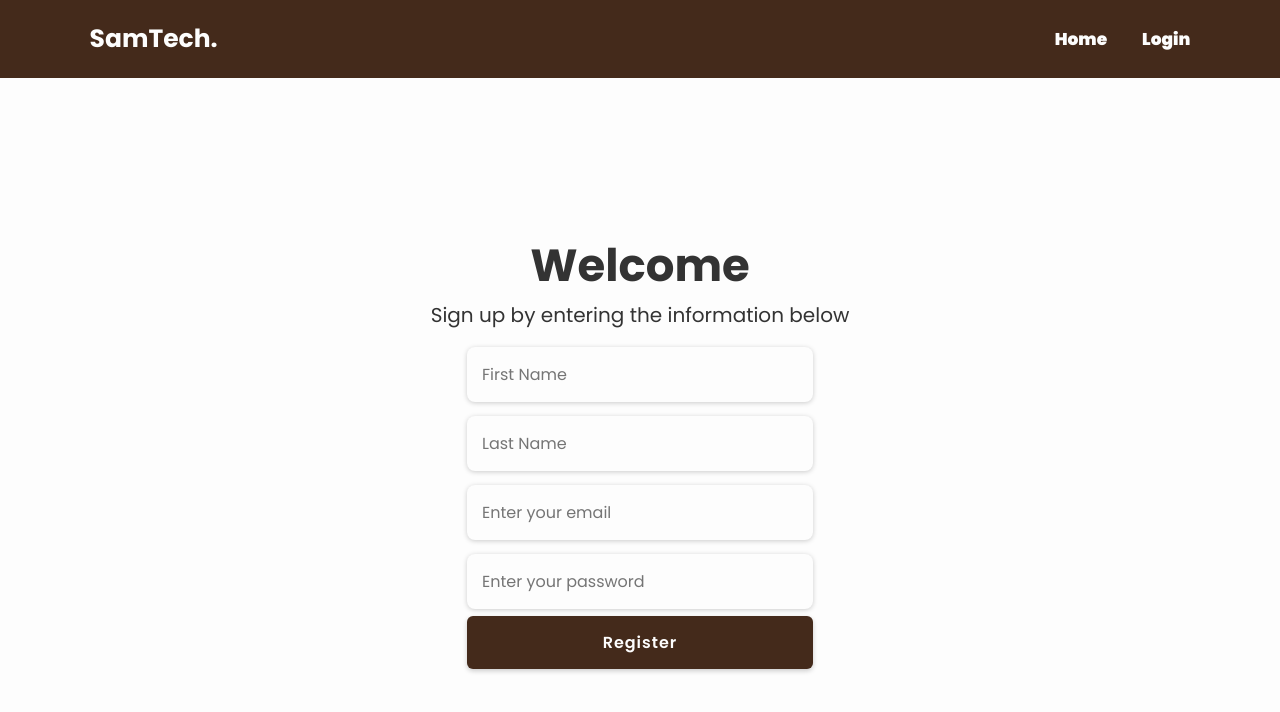
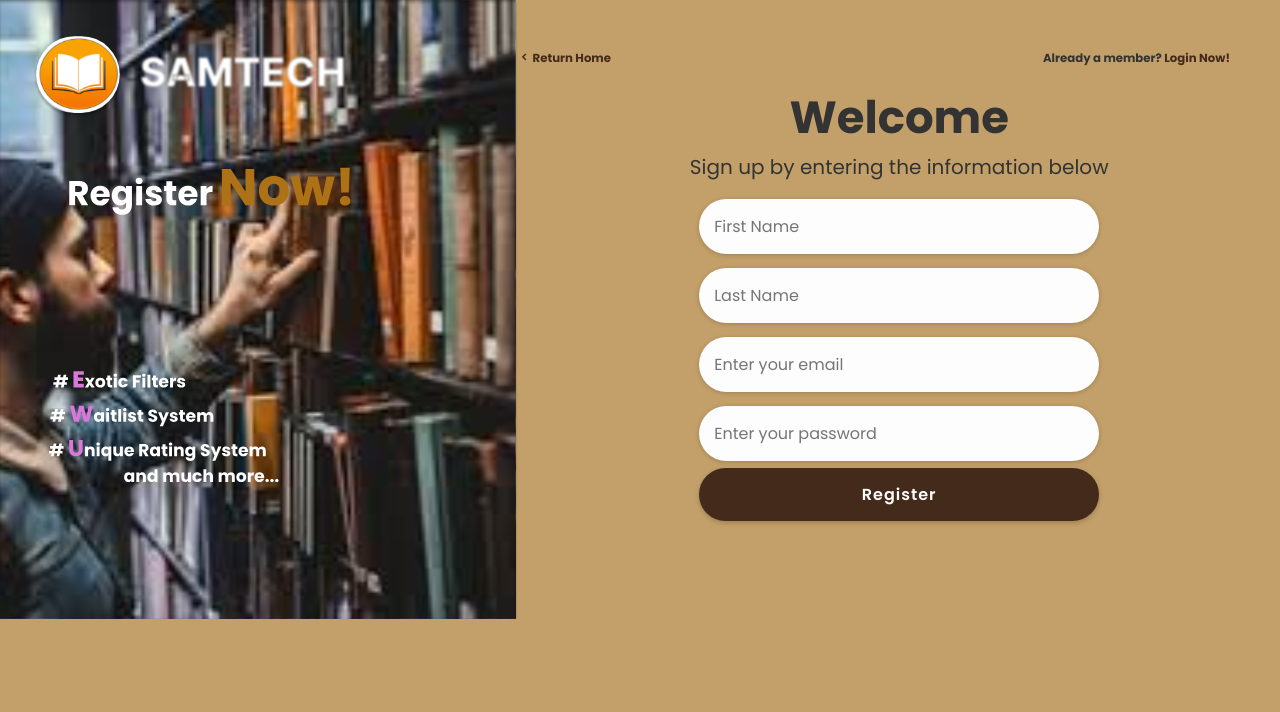
Before and after one commit to SamTech-Africa/library_management_system_frontend, a React (Create React App) app: page /register in a window 1280 px wide. Shown: the top 712 px of the page. Built offline with nearby package versions, Linux system fonts and the light colour scheme.

Commit message:
Login Restructuring...

```diff
--- a/src/container/pages/components/auth/Login.jsx
+++ b/src/container/pages/components/auth/Login.jsx
@@ -1,4 +1,4 @@
-import React,{useState, useEffect} from 'react';
+import React,{useState} from 'react';
 import { Link, useNavigate } from 'react-router-dom';
 import axios from 'axios';
 
--- a/src/container/pages/components/auth/Register.jsx
+++ b/src/container/pages/components/auth/Register.jsx
@@ -1,4 +1,4 @@
-import React,{useState, useEffect} from 'react';
+import React,{useState} from 'react';
 import { Link } from 'react-router-dom';
 import axios from 'axios';
 
@@ -29,17 +29,23 @@ const Register  = () => {
 
 
   return (
-    <div>
-      <header className={styles.header}>
-      <Link to='/#' className={styles.logo}>SamTech.</Link>
-        <nav className={styles.navbar}>
-            <Link to='/' className='active'>Home</Link>
-            <Link to='/login'>Login</Link>
-        </nav>
-      </header>
-
-
-      <section className={styles.formSection}>
+    <div className={styles.container}>
+      <div className={styles.leftSection}></div>
+      <div className={styles.rightSection}>
+        <div className={styles.topSection}>
+        <h3>
+          <Link to="/">
+            <i class='bx bxs-chevron-left'></i>  <span>Return Home</span>
+          </Link>
+        </h3>
+        <h3>
+            Already a member?{" "}
+            <Link to="/login">
+              <span> Login Now!</span>
+            </Link>
+        </h3>
+        </div>
+        <div className={styles.formSection}>
 
 
 <h2 class="heading">Welcome </h2>
@@ -81,7 +87,9 @@ const Register  = () => {
 
 
 
-      </section>
+</div>
+      </div>
+
     </div>
 
 
--- a/src/container/pages/styles/auth/register.module.css
+++ b/src/container/pages/styles/auth/register.module.css
@@ -1,44 +1,50 @@
-
-.header {
-    position: fixed;
-    top: 0;
-    left: 0;
+.container {
     width: 100%;
-    padding: 2rem 7%;
-    background: var(--main-color);
-    display: flex;
-    align-items: center;
-    z-index: 100;
-    transition: .5s;
+    display: grid;
+    grid-template-columns: 40.5% 59.5%;
+    height: 100vh;
+    background: #C3A069;
 }
 
-.logo {
-    font-size: 2.5rem;
-    color: var(--white-color);
-    font-weight: 700;
-    cursor: default;
-    margin-right: auto;
+
+.leftSection {
+    background-image: url("../../../../assets/image/svg/register.svg");
+    background-repeat: no-repeat;
+    background-size: contain;
+    height: auto;
+    width: 100%;
 }
 
-.navbar a {
-    position: relative;
-    font-size: 1.7rem;
-    color: var(--white-color);
-    font-weight: 900;
 
+.rightSection {
+    width: 100%;
+    height: auto;
+    padding-top: 5rem;
+    /* text-align: center; */
 }
 
-.navbar a:first-child {
-    margin-right: 3.5rem;
+.topSection {
+    display: flex;
+    justify-content: space-between;
 }
 
+
+
+.topSection :nth-child(2) {
+    margin-right: 5rem;
+}
+
+
 .formSection {
-    display: flex;
-    flex-direction: column;
-    align-items: center;
-    justify-content: center;
-    min-height: 100vh;
+   width: 100%;
+   display: flex;
+  flex-direction: column;
+  align-items: center;
+  justify-content: center;
+  height: 50rem;
 }
+
+
 
 .formSection p {
     font-size: 20px;
@@ -60,7 +66,7 @@
     font-size: 1.6rem;
     color: var(--text-color);
     background: var(--bg-color);
-    border-radius: .8rem;
+    border-radius: 50rem;
     margin: .7rem 0;
     box-shadow: 0 .1rem .5rem var(--shadow-color);
 }
@@ -69,10 +75,10 @@
 
 .btn {
     display: inline-block;
-    width: 100%;
+    width: 40rem;
     padding: 1.2rem 2.8rem;
     background: var(--main-color);
-    border-radius: .6rem;
+    border-radius: 50rem;
     box-shadow: 0 .2rem .5rem var(--shadow-color);
     font-size: 1.6rem;
     color: var(--white-color);
```
Also changed, not shown: src/assets/image/svg/register.svg (added). Lines whose indentation alone changed are shown as unchanged.
